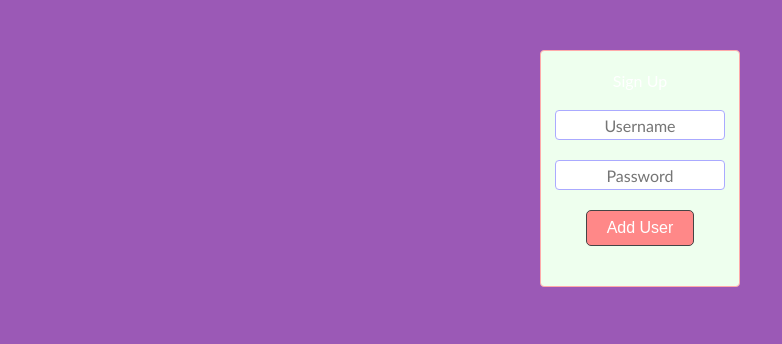
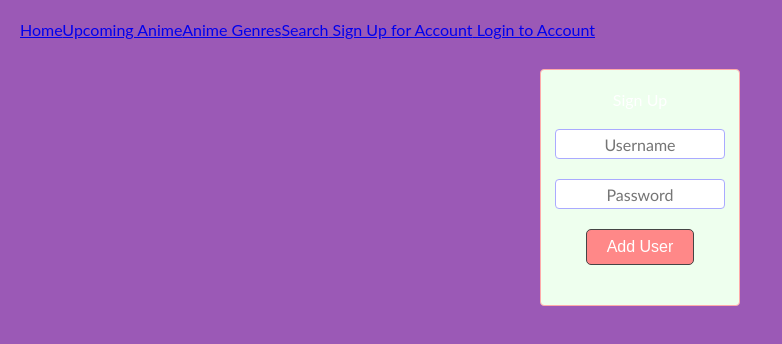
Before and after one commit to Uniq1st/Capstone-Client, a React (Create React App) app: page /signup in a window 1280 px wide. Shown: the top 344 px of the page, without its empty margins (0-782 px from the left). Built offline with nearby package versions, Linux system fonts and the light colour scheme.

Commit message:
Working NavBar with proper redirects to user login

```diff
--- a/src/App.js
+++ b/src/App.js
@@ -1,6 +1,6 @@
 import React, { Component } from "react";
 import ReactDOM from "react-dom";
-import { BrowserRouter as Router, Switch, Route } from "react-router-dom";
+import { BrowserRouter as Router, Switch, Route, Link } from "react-router-dom";
 import Logins from "./components/Logins";
 import Signup from "./components/Signup";
 import Database from "./components/Database";
@@ -155,15 +155,23 @@ class App extends React.Component {
 					</div>
 				}
 				<Footer creation={creation} /> */}
+
 				<Router>
+					<nav>
+						<Link to="/">Home</Link>
+						<Link to="/upcoming">Upcoming Anime</Link>
+						<Link to="/genre">Anime Genres</Link>
+						<Link to="/search">Search</Link>
+						<Link to="/signup"> Sign Up for Account</Link>
+						<Link to="/login"> Login to Account</Link>
+					</nav>
 					<Switch>
-						<Route exact path="/signup" render={SignupComponent}/>
-						<Route exact path="/login" render={LoginComponent}/>
-						<Route exact path="/database" render={DatabaseComponent}/>
-						<Route exact path="/" render={HomeComponent}/>
-						<Route exact path="/upcoming" render={UpcomingComponent}/>
-						<Route exact path="/search" render={SearchComponent}/>
-						<Route exact path="/genre" render={GenreComponent}/>
+						<Route exact path="/signup" render={SignupComponent} />
+						<Route exact path="/login" render={LoginComponent} />
+						<Route exact path="/" render={HomeComponent} />
+						<Route exact path="/upcoming" render={UpcomingComponent} />
+						<Route exact path="/search" render={SearchComponent} />
+						<Route exact path="/genre" render={GenreComponent} />
 					</Switch>
 				</Router>
 			</div>
--- a/src/components/Logins.js
+++ b/src/components/Logins.js
@@ -1,5 +1,5 @@
 import React, { Component } from "react";
-import Navigation from "./Navigation"
+import { Redirect } from "react-router-dom";
 import Database from "./Database"
 
 
@@ -8,7 +8,8 @@ class Logins extends React.Component {
 		super(props);
 		this.state = {
 			username: "",
-			password: ""
+			password: "",
+			redirect: false,
 		};
 	};
 
@@ -37,6 +38,10 @@ class Logins extends React.Component {
 			});
 		}
 	};
+
+	handleLog = () => {
+		this.setState({redirect: true});
+	}
 
 	render() {
 		const { username, password } = this.state;
@@ -78,6 +83,12 @@ class Logins extends React.Component {
 			backgroundColor: "#AAAAFF",
 		};
 
+		if(this.state.redirect) {
+			return (
+				<Redirect to="/"/>
+			)
+		}
+
 		if (!loggedIn) {
 			return (
 				<form style={formStyling} onSubmit={this.handleSubmit}>
@@ -111,7 +122,7 @@ class Logins extends React.Component {
 						<p>Your username is: { username }</p>
 						<p>Your password is: { password }</p>
 					</div>
-					<button style={submitStyling} onClick={this.props.handleLog}>Logout</button>
+					<button style={submitStyling} onClick={this.handleLog}>Logout</button>
 				</div>
 			);
 		}
--- a/src/components/Signup.js
+++ b/src/components/Signup.js
@@ -1,11 +1,13 @@
 import React,  { Component } from "react";
-import Navigation from "./Navigation"
+import { Redirect } from "react-router-dom";
+
 class Signup extends React.Component {
 	constructor(props) {
 		super(props);
 		this.state = {
 			username: "",
-			password: ""
+			password: "",
+			redirect: false,
 		};
 	};
 
@@ -31,7 +33,8 @@ class Signup extends React.Component {
 
 			this.setState({
 				username: "",
-				password: ""
+				password: "",
+				redirect: true,
 			});
 		}
 	};
@@ -75,6 +78,12 @@ class Signup extends React.Component {
 			backgroundColor: "#EEFFEE",
 		};
 
+		if(this.state.redirect) {
+			return (
+				<Redirect to="/login"/>
+			)
+		}
+
 		return (
 			<form onSubmit={this.handleSubmit} style={formStyling}>
 				<legend style={legendStyling}>Sign Up</legend>
```
